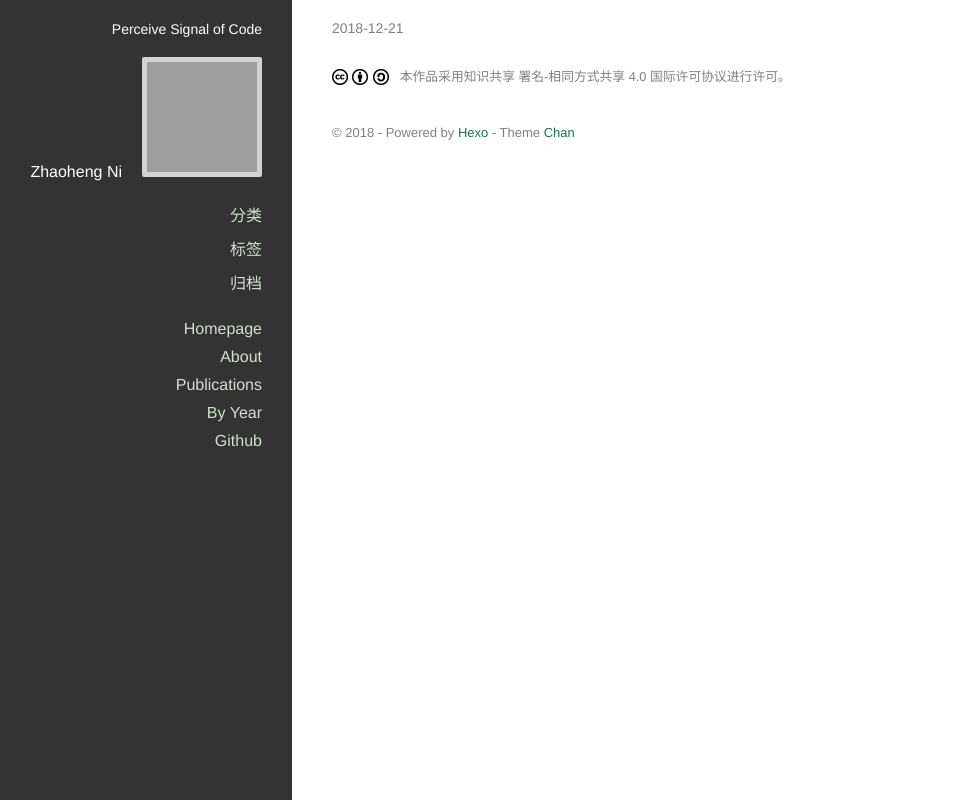
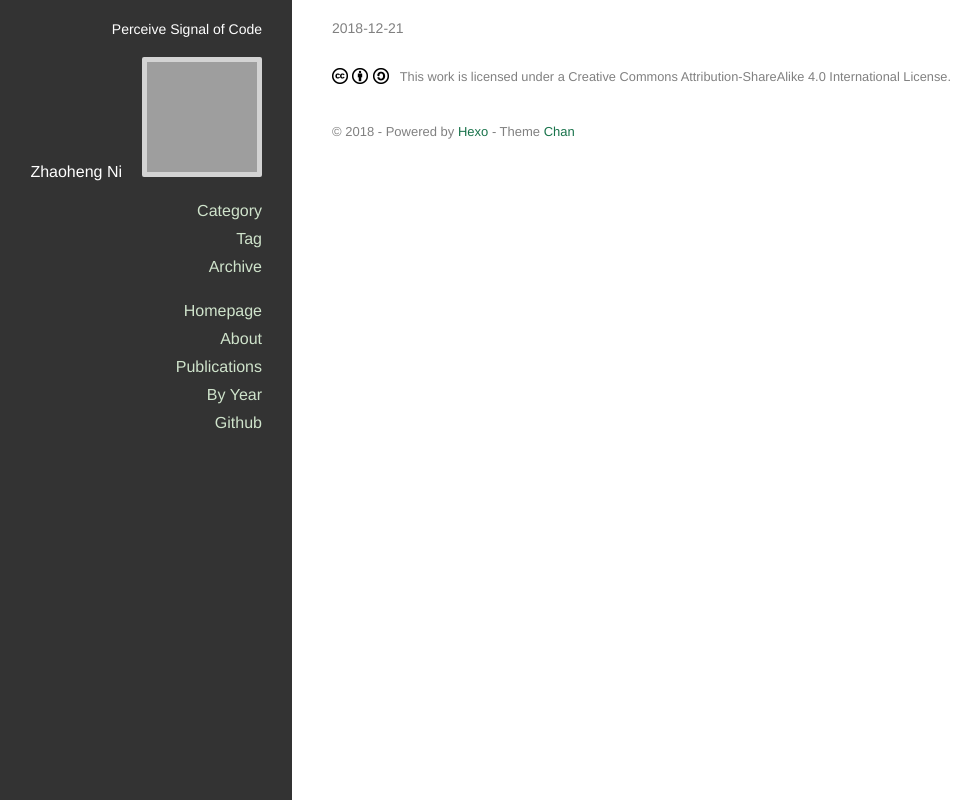
Before and after one commit to nateanl/nateanl.github.io, a plain HTML site: page publications/index.html in a window 1280 px wide. Shown: the whole page, without its empty margins (108-1086 px from the left). Drawn offline with nearby package versions, Linux system fonts and the light colour scheme; grey boxes are pictures that could not be loaded.

Commit message:
Site updated: 2018-12-22 21:52:15

```diff
--- a/publications/index.html
+++ b/publications/index.html
@@ -80,21 +80,21 @@
 
 
               <li class="category-list-container">
-                <a href="javascript:;">分类</a>
+                <a href="javascript:;">Category</a>
 
               </li>
 
 
 
               <li class="tag-list-container">
-                <a href="javascript:;">标签</a>
+                <a href="javascript:;">Tag</a>
 
               </li>
 
 
 
               <li class="archive-list-container">
-                <a href="javascript:;">归档</a>
+                <a href="javascript:;">Archive</a>
                 <ul class="archive-list"><li class="archive-list-item"><a class="archive-list-link" href="/archives/2018/">2018</a><span class="archive-list-count">2</span></li></ul>
               </li>
 
@@ -161,7 +161,7 @@
   <footer class="article-footer">
 
   <div class="cc">
-    <a href="http://creativecommons.org/licenses/by-sa/4.0/deed.en" target="_blank" title="署名-相同方式共享">
+    <a href="http://creativecommons.org/licenses/by-sa/4.0/deed.en" target="_blank" title="Attribution-ShareAlike">
       <img src="/images/cc/cc.png">
 
           <img src="/images/cc/by.png">
@@ -169,7 +169,7 @@
           <img src="/images/cc/sa.png">
 
       <span>
-        本作品采用知识共享 署名-相同方式共享 4.0 国际许可协议进行许可。
+        This work is licensed under a Creative Commons Attribution-ShareAlike 4.0 International License.
       </span>
     </a>
   </div>
```
Also changed, not shown: 2018/12/21/My-New-Post/index.html (+5 -5 lines), 2018/12/21/Wanted/index.html (+5 -5 lines), about/index.html (+5 -5 lines), archives/2018/12/index.html (+5 -5 lines), archives/2018/index.html (+5 -5 lines), archives/index.html (+5 -5 lines), index.html (+4 -4 lines), 1 other file.
